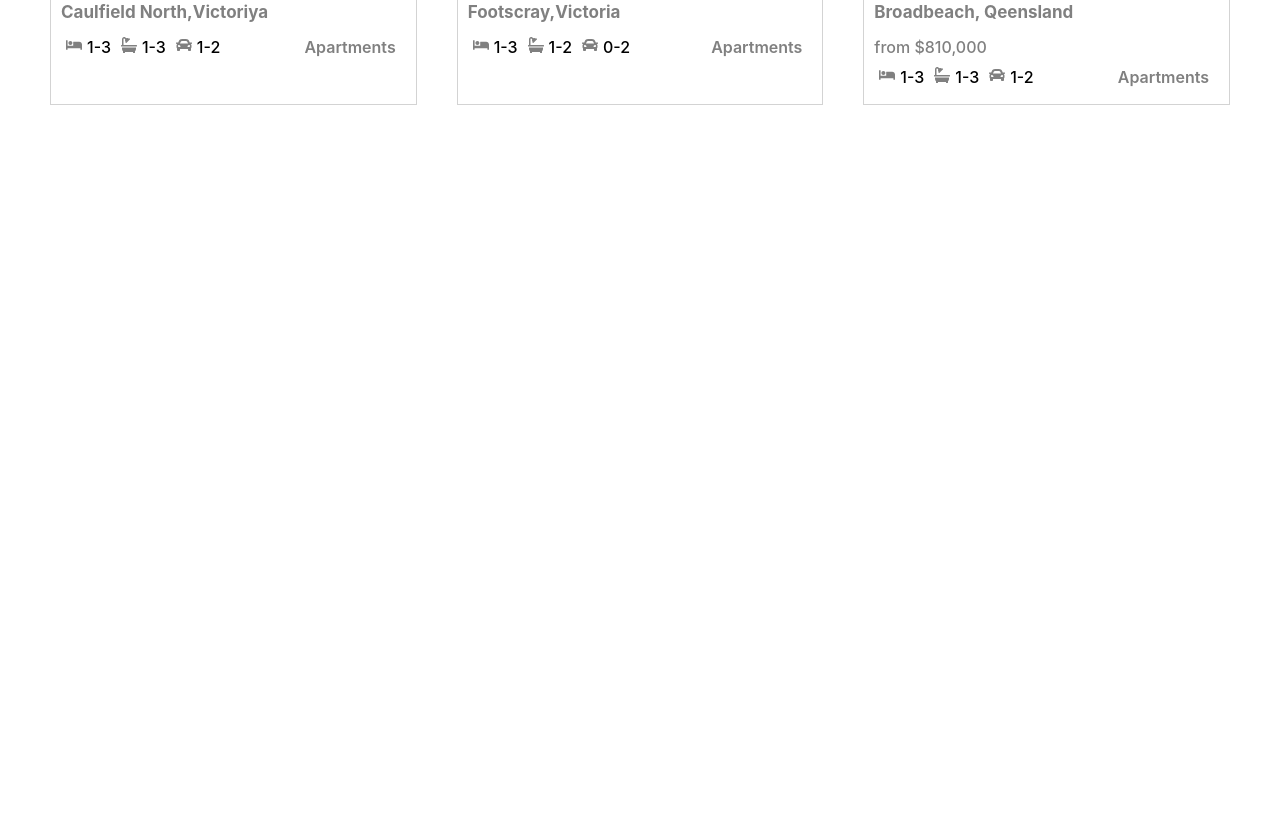
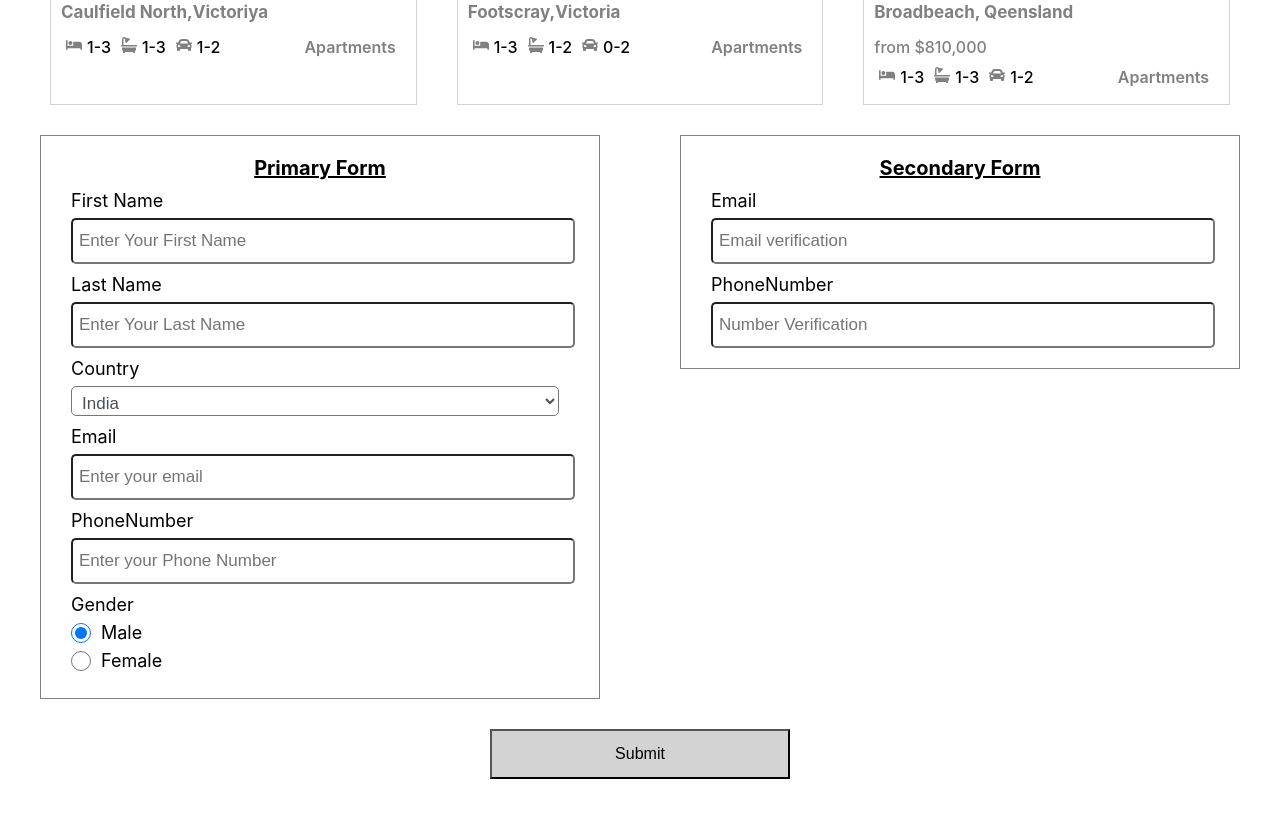
Before and after one commit to Shivani-Maiyani/rwd-design-exercise, a React (Create React App) app: page / in a window 1280 px wide. Shown: the part 520-1338 px from the top of the page. Before the commit the page ends 800 px from the top, so only its background shows below. Built offline with nearby package versions, Linux system fonts and the light colour scheme.

Commit message:
create a form

```diff
--- a/src/App.js
+++ b/src/App.js
@@ -1,4 +1,5 @@
 import './App.css';
+import Form from './component/form/form';
 import PropertyCard from './component/property/PropertyCard';
 import Header from './shared/Header';
 
@@ -8,6 +9,7 @@ function App() {
     <div>
       <Header/>
       <PropertyCard/>
+      <Form/>
     </div>
   );
 }
--- /dev/null
+++ b/src/component/form/form.js
@@ -0,0 +1,156 @@
+import React from 'react';
+import "./form.scss";
+
+const Form = () => {
+  const country = [
+    {
+      'id':1,
+      'name':'India'
+    },
+    {
+      'id':2,
+      'name':'Usa'
+    },
+    {
+      'id':3,
+      'name':'Canada'
+    }
+  ]
+
+  const State = [
+    {
+      'id':1,
+      'name':'Delhi',
+      'country_id':1
+    },
+    {
+      'id':2,
+      'name':'Ahemdabad',
+      'country_id':1
+    },
+    {
+      'id':3,
+      'name':'Chennai',
+      'country_id':1
+    },
+    {
+      'id':4,
+      'name':'Texas',
+      'country_id':2
+    },
+    {
+      'id':5,
+      'name':'Alaska',
+      'country_id':2
+    },
+    {
+      'id':6,
+      'name':'Ohio',
+      'country_id':2
+    },
+    {
+      'id':7,
+      'name':'Florida',
+      'country_id':2
+    },
+    {
+      'id':8,
+      'name':'Nova Scotia',
+      'country_id':3
+    },
+    {
+      'id':9,
+      'name':'Nova Scotia',
+      'country_id':3
+    },
+    {
+      'id':10,
+      'name':'Quebec',
+      'country_id':3
+    },
+    {
+      'id':11,
+      'name':'Torento',
+      'country_id':3
+    }
+  ]
+
+  return (
+    <div className='container-form'>
+      <div className='form-section'>
+      <form className='form-wrraper'>
+        <div className='form-text'>Primary Form</div>
+          <div className="form">
+      <label id="fname-label" for="fname">First Name</label>
+      <input type="text" name="fname" className="form-control" placeholder="Enter Your First Name" required=""/>
+         </div>
+         <div className="form">
+      <label id="lname-label" for="lname">Last Name</label>
+      <input type="text" name="lname" className="form-control" placeholder="Enter Your Last Name" required=""/>
+         </div>
+         <div class="form">
+      <label>
+        Country
+      </label>
+      <select  name="country" class="form-control select dropdown" required="">
+        {
+          country.map((country) => (
+            <option value={country.name} id={country.id}>{country.name}</option>
+          ))
+        }
+      </select>
+    </div>
+   <div class="form">
+   <label id="email-label" for="email">Email</label>
+      <input type="email" name="email" className="form-control" placeholder="Enter your email" required=""/>
+    </div>
+    <div class="form">
+   <label id="phone-label" for="email">PhoneNumber</label>
+      <input type="tel" name="phone" className="form-control" placeholder="Enter your Phone Number" required="" maxLength="10"/>
+    </div>
+     <div class="form">
+      <label>Gender</label>
+      <label><input name="user-recommend" value="male" type="radio" className="radio" checked/>Male</label>
+      <label><input name="user-recommend" value="female" type="radio" className="radio"/>Female</label>
+    </div>
+
+
+          </form>
+          <form className='form-wrraper'>
+            <div className='form-text'>Secondary Form</div>
+            {/* <div class="form">
+      <label>
+        What is your favorite feature of freeCodeCamp?
+      </label>
+      <select  name="mLike" class="form-control select" required="" id="dropdown">
+        <option disabled="" selected="" value="">Select an option</option>
+        <option value="challenges">Challenges</option>
+        <option value="projects">Projects</option>
+        <option value="community">Community</option>
+        <option value="openSource">Open Source</option>
+      </select>
+    </div> */}
+   <div class="form">
+   <label id="email-label" for="email">Email</label>
+      <input type="email" name="email" className="form-control" placeholder="Email verification" required=""/>
+    </div>
+    <div class="form">
+   <label id="phone-label" for="email">PhoneNumber</label>
+      <input type="tel" name="phone" className="form-control" placeholder="Number Verification" required="" maxLength="10"/>
+    </div>
+
+
+    </form>
+      </div>
+      <div className='form-btn'>
+      <button type="submit" id="submit" class="submit-btn text-align">
+        Submit
+      </button>
+      </div>
+
+
+    </div>
+
+  )
+}
+export default Form;
--- /dev/null
+++ b/src/component/form/form.scss
@@ -0,0 +1,78 @@
+.container-form{
+}
+.form-section{
+    display: flex;
+    justify-content: space-evenly;
+    width:100%;
+}
+form{
+    display: block;
+    padding: 20px;
+  }
+  .form-wrraper{
+    display: block;
+    color: black;
+    font-size: 18px;
+    margin: 0px auto;
+    width: 100%;
+    height: 100%;
+    margin: 10px 40px;
+    border: 1px solid gray;
+  }
+  .form{
+    padding: 10px 20px 0px 10px;
+  }
+
+  label{
+      display: flex;
+      align-items: center;
+      font-size: 18px;
+      margin-bottom: 7px;
+      color: black;
+  }
+  .form-control{
+         display: block;
+         width: 100%;
+         height: 30px;
+         color: #495057;
+         padding: 6px;
+         font-size: 17px;
+         background-color: #fff;
+         border-radius: 5px;
+         outline: none;
+  }
+  .dropdown{
+    margin-top: 2px;
+    color: #495057;
+  }
+  input[type=radio]{
+    margin-right: 10px;
+    height: 20px;
+    width: 20px;
+  }
+  select{
+    margin-right: 10px;
+    height: 20px;
+    width: 20px;
+  }
+  .submit-btn{
+    width: 300px;
+    height: 50px;
+    background-color: lightgrey;
+    font-size: 16px;
+    padding: 12px;
+    margin-bottom: 50px;
+    margin-top: 20px;
+  }
+  .form-btn{
+    display: flex;
+    align-items: center;
+    justify-content: center;
+    width:100%;
+  }
+  .form-text{
+    text-align: center;
+    font-size: 20px;
+    font-weight: 700;
+    text-decoration: underline;
+  }
```
